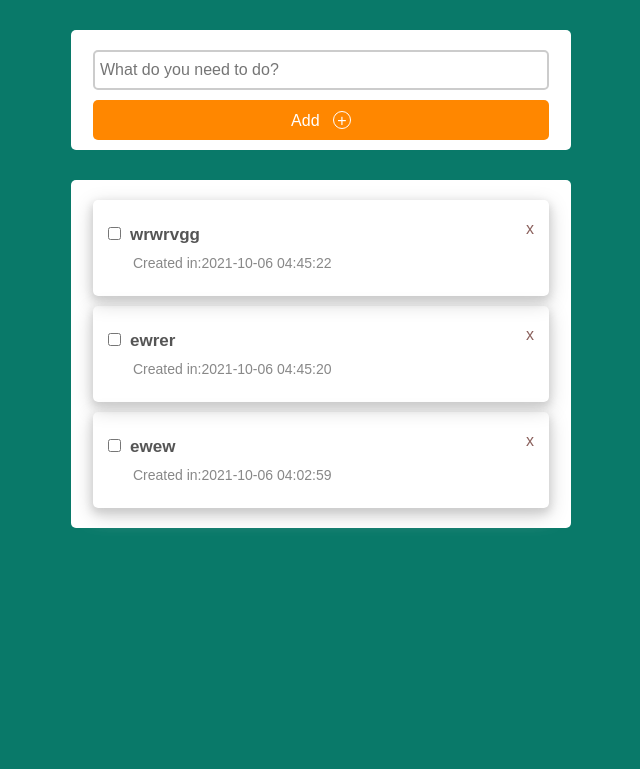
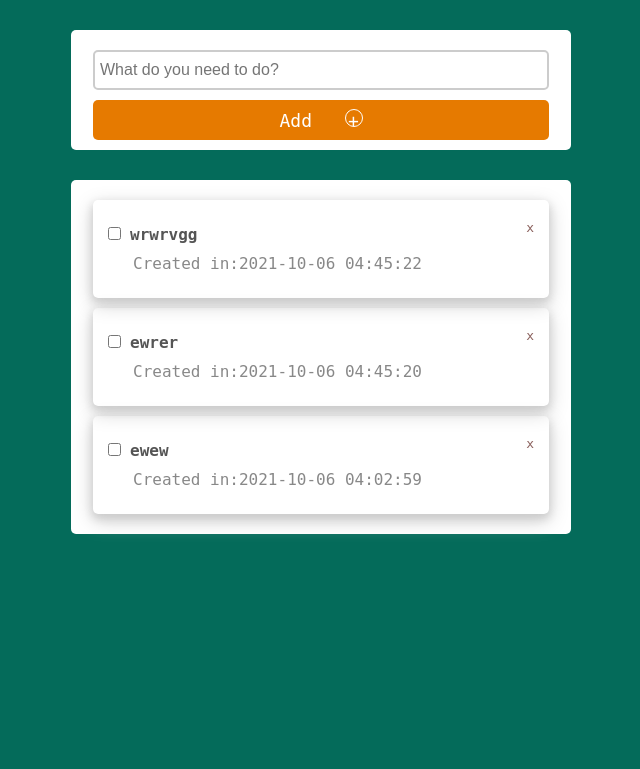
Before and after one commit to sandaru1998/todo-list, a PHP site: page / in a window 1280 px wide. Shown: the top 769 px of the page, without its empty margins (319-959 px from the left). Run offline with PHP 8.4, Linux system fonts and the light colour scheme; data comes from the database, SQL or seed files in the repository.

Commit message:
Update index.css

```diff
--- a/todo/index.css
+++ b/todo/index.css
@@ -1,5 +1,5 @@
 body {
-    background: #097969;
+    background: #046b5a;
 }
 * {
     padding: 0px;
@@ -42,10 +42,10 @@ body {
     margin: 0px auto;
     border: none;
     outline: none;
-    background: #ff8700;
+    background: #e67a00;
     color: #fff;
-    font-family: sans-serif;
-    font-size: 16px;
+    font-family: monospace;
+    font-size: 18px;
     border-radius: 5px;
     cursor: pointer;
 }
@@ -65,7 +65,7 @@ body {
 
 #errorMes {
     display: block;
-    background: #f2dede;
+    background: #f2d3d3;
     width: 95%;
     margin: 0px auto;
     color: rgb(139, 19, 19);
@@ -92,8 +92,8 @@ body {
 .todo-item h2 {
     display: inline-block;
     padding: 5px 0px;
-    font-size: 17px;
-    font-family: sans-serif;
+    font-size: 16px;
+    font-family: monospace;
     color: #555;
 }
 
@@ -103,8 +103,8 @@ body {
     padding: 5px 0px;
     color: #888;
     padding-left: 30px;
-    font-size: 14px;
-    font-family: sans-serif;
+    font-size: 16px;
+    font-family: monospace;
 }
 
 .remove-to-do {
@@ -112,7 +112,7 @@ body {
     float: right;
     width: 20px;
     height: 20px;
-    font-family: sans-serif;
+    font-family: monospace;
     color: rgb(139, 97, 93);
     text-decoration: none;
     text-align: right;
@@ -137,7 +137,7 @@ body {
 }
 
 .empty {
-    font-family: sans-serif;
+    font-family: monospace;
     font-size: 16px;
     text-align: center;
     color: #cccc;
```
